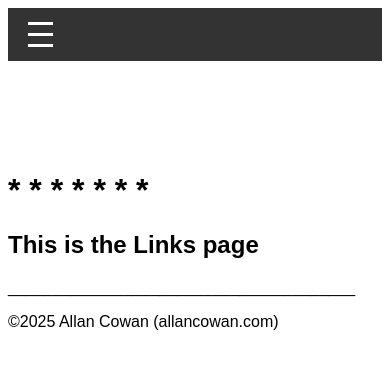
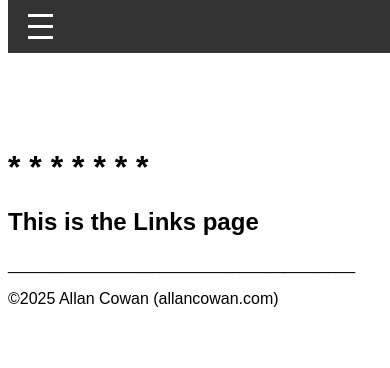
Before and after one commit to allancowan/allancowan, a plain HTML site: page index.html in a window 390 px wide. Drawn offline with Linux system fonts and the light colour scheme.

Commit message:
Update index.html

```diff
--- a/index.html
+++ b/index.html
@@ -3,27 +3,24 @@
 <head>
     <meta charset="UTF-8">
     <meta name="viewport" content="width=device-width, initial-scale=1.0">
-    <title>Links | Allan Cowan</title>
+    <title>Links</title>
     <link rel="stylesheet" href="styles.css">
-
     <style>
-        /* This creates a blank space at the top of the page */
-        /* so your name doesn't hide behind the navbar */
-        .iphone-fix-spacer {
-            height: 90px; /* Adjust this number if the gap is too big */
-            display: block;
+        /* Force a gap at the top of the body only on mobile */
+        @media screen and (max-width: 767px) {
+            body {
+                padding-top: 120px !important; /* This pushes EVERYTHING down */
             }
-
-        /* On larger screens (iPad/Desktop), we hide the spacer */
-        @media (min-width: 768px) {
-            .iphone-fix-spacer {
-                display: none;
+            nav {
+                position: fixed;
+                top: 0;
+                width: 100%;
+                z-index: 9999;
             }
         }
     </style>
 </head>
 <body>
-
     <nav>
         <div class="menu-toggle" id="mobile-menu">
             <span class="bar"></span>
@@ -39,19 +36,13 @@
         </ul>
     </nav>
 
-    <div class="iphone-fix-spacer"></div>
-
-    <main>
     <h1>* * * * * * *</h1>
     <h2>This is the Links page</h2>
     <p>_______________________________________</p>
-    </main>
 
-    <footer>
     <div>
         ©2025 Allan Cowan (allancowan.com)
     </div>
-    </footer>
 
     <script src="script.js"></script>
 </body>
```
Lines whose indentation alone changed are shown as unchanged.
